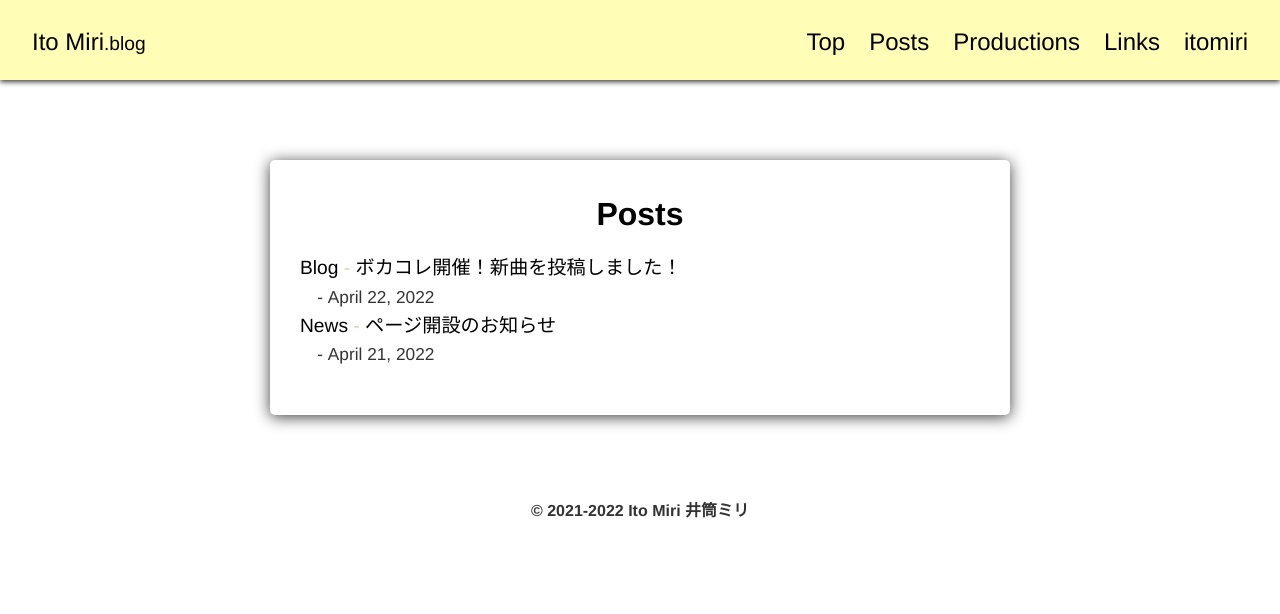
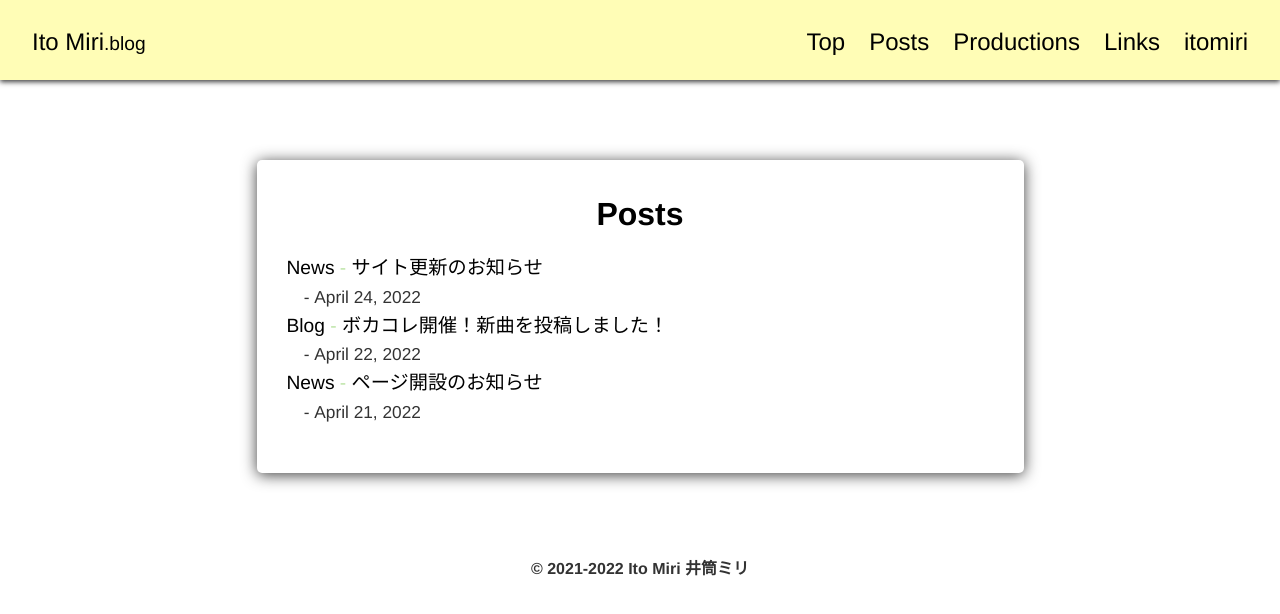
Before and after one commit to isirmt/itomiri-next, a Next.js app: page /posts in a window 1280 px wide. Shown: the top 614 px of the page. Built offline with nearby package versions, Linux system fonts and the light colour scheme.

Commit message:
new article and fix

```diff
--- /dev/null
+++ b/posts/20220424-Website-Update.md
@@ -0,0 +1,21 @@
+---
+title: 'サイト更新のお知らせ'
+date: '2022-04-24'
+last: '2022-04-24'
+author: '井筒ミリ'
+type: 'News'
+---
+
+みなさん，こんばんは。井筒ミリです。
+
+サイトの更新があるので告知しておきます。
+
+- Productions以外のページは基本的には実装済みです。
+- Productionsは現在製作中の物が完成次第，更新すると思います。
+- [Posts](/posts/)は記事を更新するたびに自動的に追加されます。
+- レスポンシブデザインにするために，スマホサイズではヘッダーにリンク集を載せるのではなく，メインコンテンツの上部に表示されるようになります。
+- blog.itomiri.comのページをTwitter等に載せた場合にサムネイルが表示されるようになります。
+
+※ サイトのアイコンはまだです
+
+また更新箇所が増えるときはこちらにて更新いたします。
--- a/styles/layout/home.module.scss
+++ b/styles/layout/home.module.scss
@@ -47,8 +47,10 @@
   margin: min(5vw, 5vh);
 
   @include mqUp(md) {
+    grid-template-rows: 30rem 30rem 1fr;
     grid-template-areas:
       "areaA areaA"
+      "areaB areaB"
       "areaC areaC";
   }
 
@@ -124,10 +126,6 @@
   > .gridB {
     grid-area: areaB;
     // border: black solid 1px;
-
-    @include mqUp(md) {
-      display: none;
-    }
     user-select: none;
   }
 
--- a/styles/layout/posts.module.scss
+++ b/styles/layout/posts.module.scss
@@ -22,7 +22,7 @@
     margin: 0;
     width: 100%;
     border: none;
-    padding: 50px;
+    padding: 20px;
     box-shadow: none;
   }
 
--- a/styles/layout/postsList.module.scss
+++ b/styles/layout/postsList.module.scss
@@ -2,7 +2,7 @@
 @import "../global/variable.scss";
 
 .main {
-    width: 740px;
+    width: min(100%, 767px);
     background-color: white;
     margin: 5rem auto;
     border-style: solid;
@@ -17,7 +17,7 @@
       margin: 0;
       width: 100%;
       border: none;
-      padding: 50px;
+      padding: 20px;
       box-shadow: none;
     }
 
```
Also changed, not shown: public/images/assets/20220423.png (deleted).
